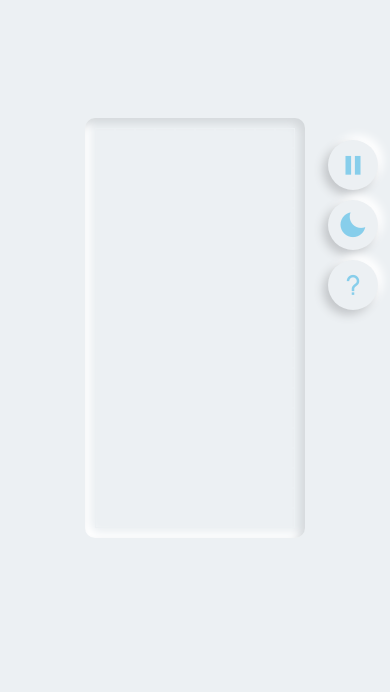
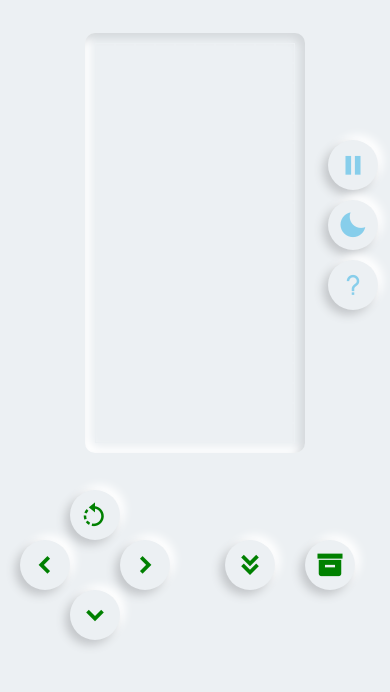
Before and after one commit to LiamLe3/Tetris, a website built with webpack: page src/template.html in a window 390 px wide. Shown: the part 152-844 px from the top of the page. Built offline with nearby package versions, Linux system fonts and the light colour scheme.

Commit message:
buttons layout made for mobile devices

```diff
--- a/src/styles.css
+++ b/src/styles.css
@@ -9,8 +9,8 @@
     --board-radius: 10px;
     --block-size: 25px;
     --item-size: 75px;
-    --game-width: 414px;
-    --game-height: 736px;
+    --game-width: 400px;
+    --game-height: 740px;
 
     --button-size: 50px;
     --button-border-radius: 25px;
@@ -58,7 +58,7 @@ html {
     position: relative;
     display: flex;
     justify-content: space-between;
-    padding: 20px;
+    padding: 20px 20px 0 20px;
 }
 
 .held-item,
@@ -134,6 +134,28 @@ html {
     box-shadow: var(--button-shadow-inset);
 }
 
+.control-section {
+    display: none;
+}
+
+.control-section button {
+    color: green;
+}
+
+.arrow-control {
+    display: grid;
+    grid-template-columns: repeat(3, 1fr);
+}
+
+.other-control {
+    display: flex;
+    justify-content: space-between;
+}
+
+.other-control button {
+    margin: 0 15px;
+}
+
 @media only screen and (max-width: 425px) {
     :root {
         --block-size: 20px;
@@ -158,4 +180,10 @@ html {
     .setting-section button {
         margin-bottom: 10px;
     }
+
+    .control-section {
+        display: flex;
+        justify-content: space-around;
+        align-items: center;
+    }
 }
--- a/src/template.html
+++ b/src/template.html
@@ -33,6 +33,35 @@
                     <i class="bx bx-question-mark"></i>
                 </button>
             </div>
+            <div class="control-section">
+                <div class="arrow-control">
+                    <div></div>
+                    <button class="btn" id="btn-up">
+                        <i class="bx bx-rotate-left"></i>
+                    </button>
+                    <div></div>
+                    <button class="btn" id="btn-left">
+                        <i class="bx bxs-chevron-left"></i>
+                    </button>
+                    <div></div>
+                    <button class="btn" id="btn-right">
+                        <i class="bx bxs-chevron-right"></i>
+                    </button>
+                    <div></div>
+                    <button class="btn" id="btn-down">
+                        <i class="bx bxs-chevron-down"></i>
+                    </button>
+                    <div></div>
+                </div>
+                <div class="other-control">
+                    <button class="btn" id="btn-drop">
+                        <i class="bx bxs-chevrons-down"></i>
+                    </button>
+                    <button class="btn" id="btn-store">
+                        <i class='bx bxs-box'></i>
+                    </button>
+                </div>
+            </div>
         </div>
     </div>
 
```
